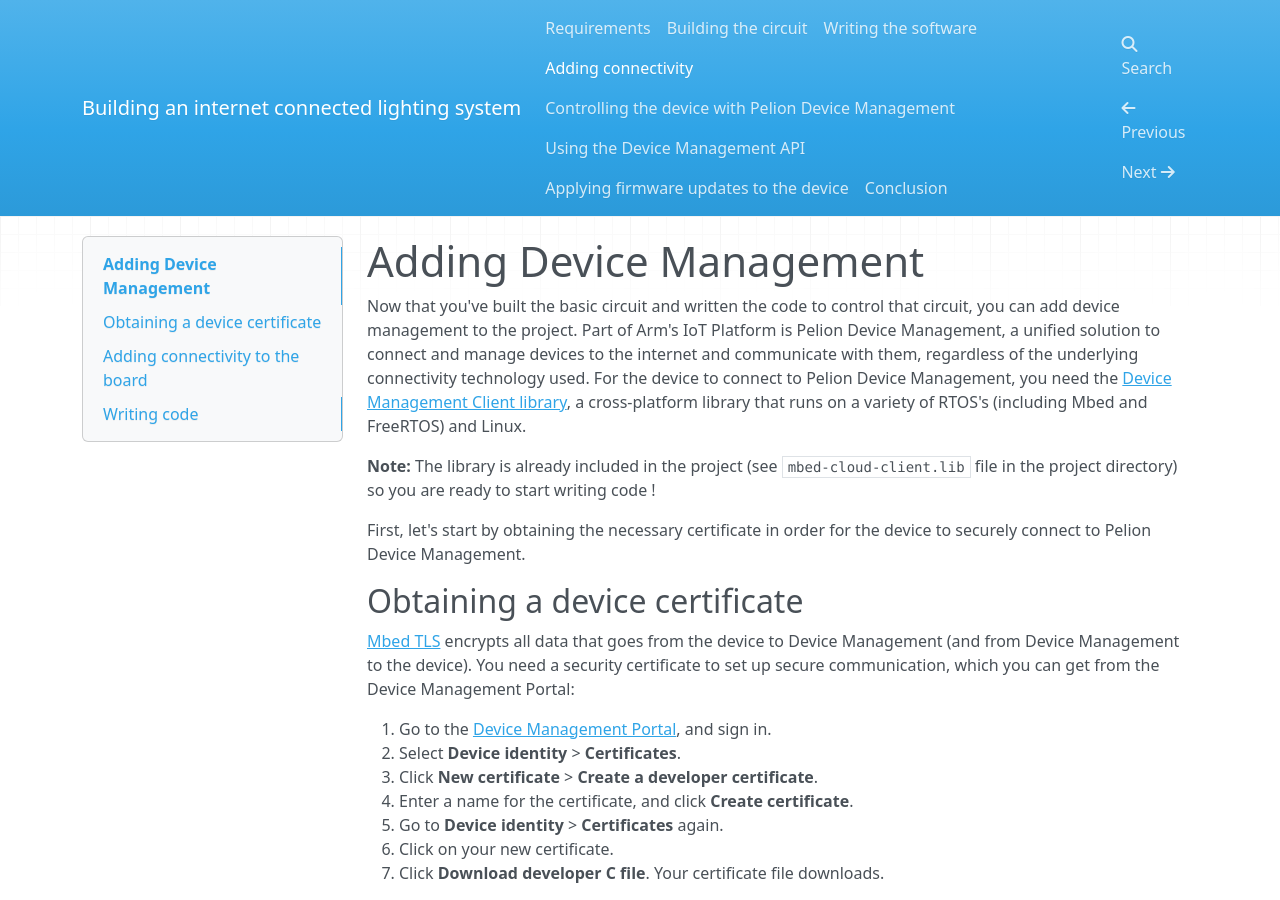
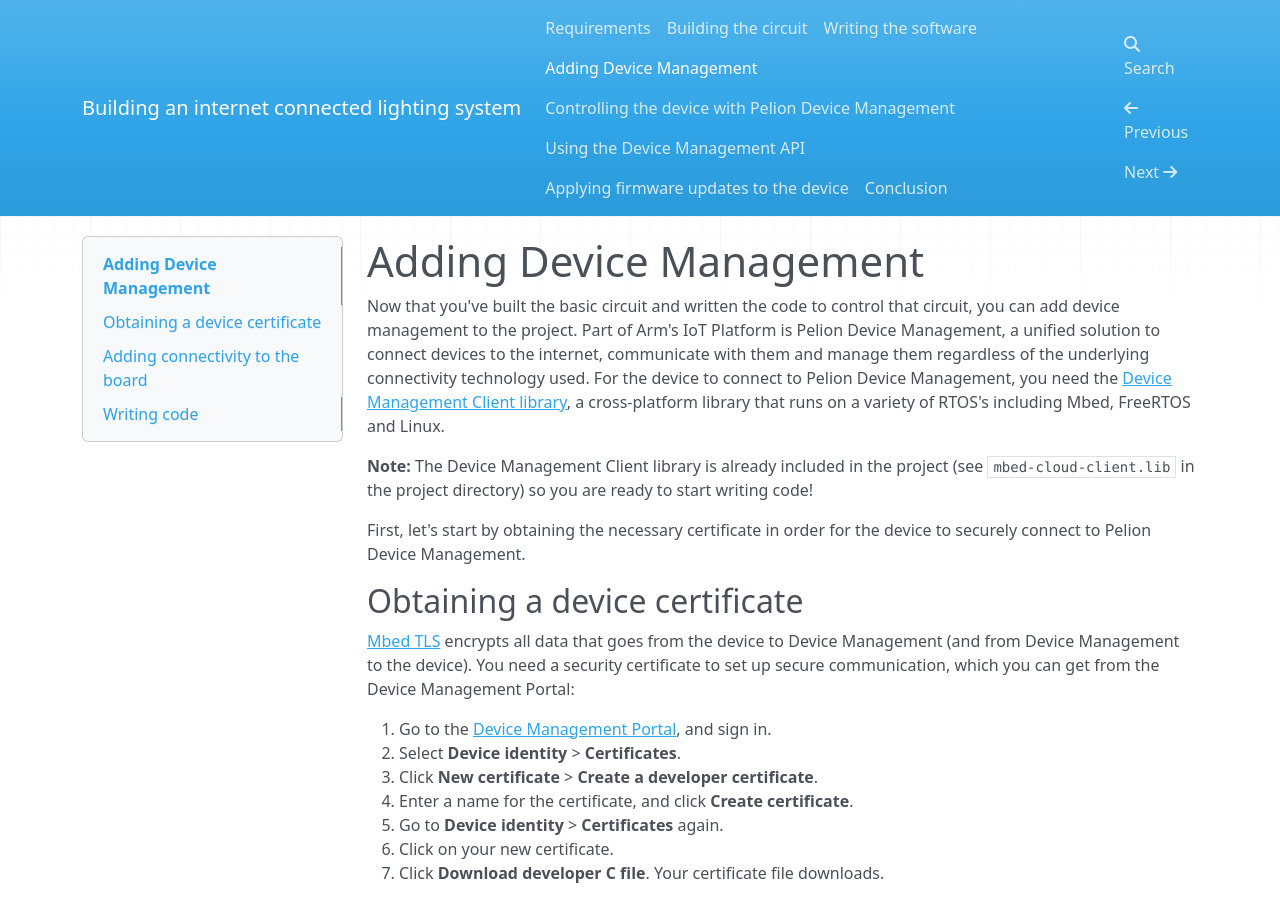
Before and after one commit to PelionIoT/connected-lights-cloud, an MkDocs documentation site: the page built from docs/4_device-management.md, in a window 1280 px wide and 900 px high. Built offline with MkDocs 1.6.1, drawn with Linux system fonts in a browser that asks for light colours; nearby versions of some CDN libraries; old or Windows-style settings are respelled for this version of MkDocs; some of the changed text lies outside the part shown.

Commit message:
Rename page 4 and grammar fixes

````diff
--- a/docs/4_connectivity.md
+++ b/docs/4_device-management.md
@@ -1,8 +1,8 @@
 # Adding Device Management
 
-Now that you've built the basic circuit and written the code to control that circuit, you can add device management to the project. Part of Arm's IoT Platform is Pelion Device Management, a unified solution to connect and manage devices to the internet and communicate with them, regardless of the underlying connectivity technology used. For the device to connect to Pelion Device Management, you need the [Device Management Client library](https://cloud.mbed.com/docs/latest/mbed-cloud-client/index.html), a cross-platform library that runs on a variety of RTOS's (including Mbed and FreeRTOS) and Linux.
+Now that you've built the basic circuit and written the code to control that circuit, you can add device management to the project. Part of Arm's IoT Platform is Pelion Device Management, a unified solution to connect devices to the internet, communicate with them and manage them regardless of the underlying connectivity technology used. For the device to connect to Pelion Device Management, you need the [Device Management Client library](https://cloud.mbed.com/docs/latest/mbed-cloud-client/index.html), a cross-platform library that runs on a variety of RTOS's including Mbed, FreeRTOS and Linux.
 
-<span class="notes">**Note:** The library is already included in the project (see `mbed-cloud-client.lib` file in the project directory) so you are ready to start writing code !</span>
+<span class="notes">**Note:** The Device Management Client library is already included in the project (see `mbed-cloud-client.lib` in the project directory) so you are ready to start writing code!</span>
 
 First, let's start by obtaining the necessary certificate in order for the device to securely connect to Pelion Device Management.
 
@@ -390,11 +390,9 @@ To compile and flash the code, go back to your terminal, and run:
 $ mbed compile -t GCC_ARM -m YOUR_BOARD_NAME --flash
 ```
 
-replacing YOUR_BOARD_NAME with the board name you used on the previous step.
-
 ### Resources
 
-The code sample above sets up the connection and declares some resources. You define a resource for every part of the program that needs to be available and managed from the cloud:
+The code sample above sets up the connection and declares some resources. You define a resource for every part of the program that needs to be managed from the cloud:
 
 - The color and status of the LED should be configurable.
 - The period between the moment of motion detection to the moment lights go out should be configurable.
--- a/mkdocs.yml
+++ b/mkdocs.yml
@@ -6,7 +6,7 @@ pages:
 - ['index.md','Requirements']
 - ['2_circuit.md', 'Building the circuit']
 - ['3_software.md', 'Writing the software']
-- ['4_connectivity.md', 'Adding connectivity']
+- ['4_device-management.md', 'Adding Device Management']
 - ['5_controlling-from-cloud.md', 'Controlling the device with Pelion Device Management']
 - ['6_cloud-api.md', 'Using the Device Management API']
 - ['7_updates.md', 'Applying firmware updates to the device']
````
Also changed, not shown: other parts of docs/4_device-management.md (+1 -1 lines).
